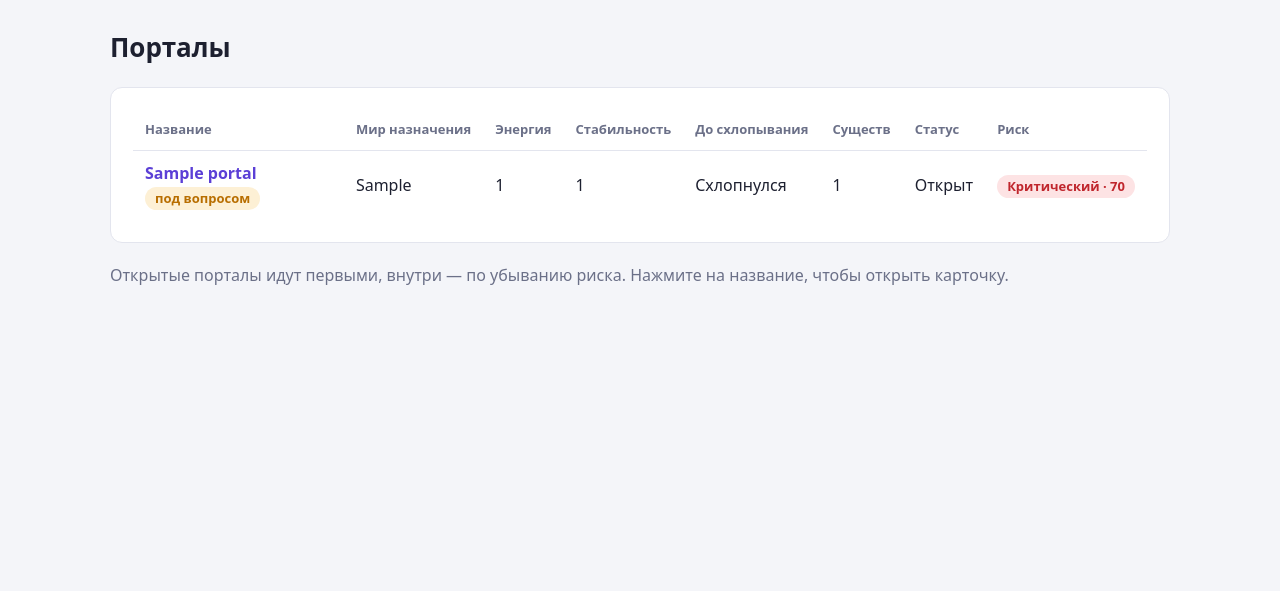
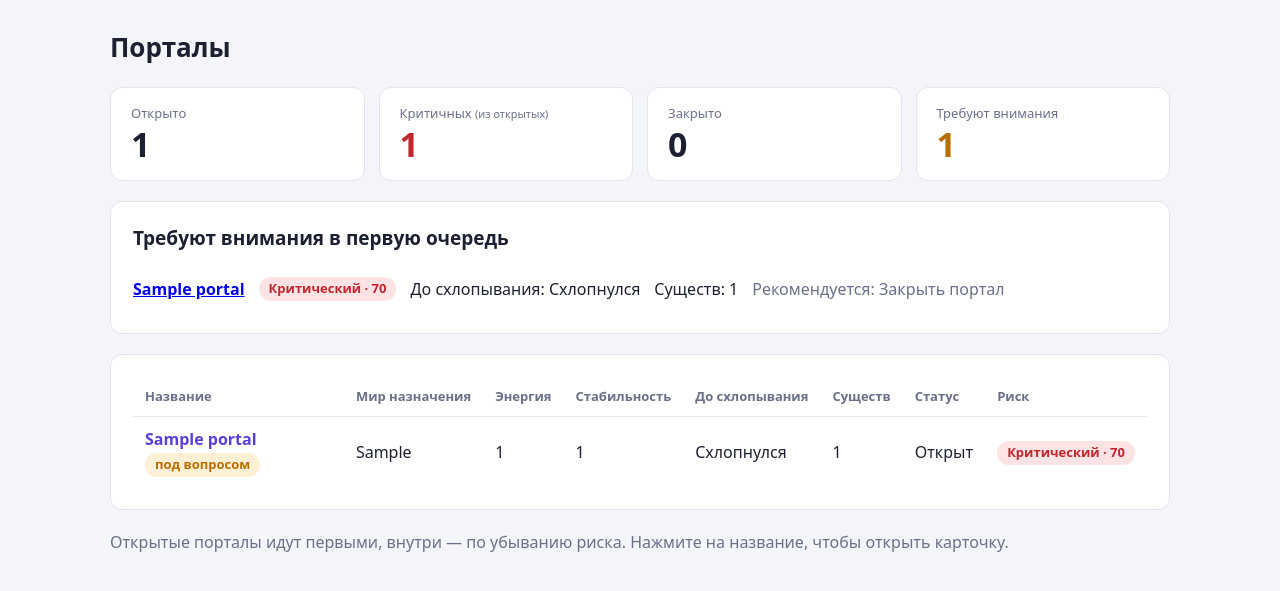
Before and after one commit to MrProdeon/unstable_portals, a Django app: page / in a window 1280 px wide. Shown: the part 61-652 px from the top of the page. Run offline with Django 5.2, Linux system fonts and the light colour scheme; tables that the repository leaves empty hold one stand-in row (values such as "Sample post").

Commit message:
added summary logs

```diff
--- /dev/null
+++ b/portals/summary.py
@@ -0,0 +1,31 @@
+from dataclasses import dataclass, field
+
+ATTENTION_LIMIT = 5
+
+
+@dataclass
+class Summary:
+    total: int = 0
+    open: int = 0
+    critical: int = 0
+    closed: int = 0
+    attention_total: int = 0
+    attention: list = field(default_factory=list)
+
+
+def build_summary(portals):
+    """Собирает сводку по списку порталов (работает и с пустым списком)."""
+    portals = list(portals)
+    open_portals = [p for p in portals if p.is_open]
+
+    needing = [p for p in open_portals if p.risk.level in ("critical", "medium")]
+    needing.sort(key=lambda p: (-p.risk.score, p.name))
+
+    return Summary(
+        total=len(portals),
+        open=len(open_portals),
+        critical=sum(1 for p in open_portals if p.risk.level == "critical"),
+        closed=len(portals) - len(open_portals),
+        attention_total=len(needing),
+        attention=needing[:ATTENTION_LIMIT],
+    )
--- /dev/null
+++ b/portals/templates/portals/_summary.html
@@ -0,0 +1,59 @@
+<style>
+  .kpis { display: grid; gap: 14px; margin-bottom: 20px;
+          grid-template-columns: repeat(auto-fit, minmax(170px, 1fr)); }
+  .kpi { margin: 0; padding: 16px 20px; }
+  .kpi .label { color: var(--muted); font-size: 13px; }
+  .kpi .num { font-size: 34px; font-weight: 700; line-height: 1.2; }
+  .kpi.crit .num { color: var(--critical); }
+  .kpi.warn .num { color: var(--medium); }
+  .kpi small { color: var(--muted); }
+  .attention li { display: flex; flex-wrap: wrap; gap: 8px 14px;
+                  align-items: center; padding: 10px 0;
+                  border-bottom: 1px solid var(--line); }
+  .attention li:last-child { border-bottom: 0; }
+  .attention { list-style: none; margin: 0; padding: 0; }
+  .attention .name { font-weight: 600; }
+</style>
+
+<section class="kpis">
+  <div class="card kpi">
+    <div class="label">Открыто</div>
+    <div class="num">{{ summary.open }}</div>
+  </div>
+  <div class="card kpi crit">
+    <div class="label">Критичных <small>(из открытых)</small></div>
+    <div class="num">{{ summary.critical }}</div>
+  </div>
+  <div class="card kpi">
+    <div class="label">Закрыто</div>
+    <div class="num">{{ summary.closed }}</div>
+  </div>
+  <div class="card kpi warn">
+    <div class="label">Требуют внимания</div>
+    <div class="num">{{ summary.attention_total }}</div>
+  </div>
+</section>
+
+<div class="card">
+  <h2>Требуют внимания в первую очередь</h2>
+  {% if summary.attention %}
+  <ol class="attention">
+    {% for p in summary.attention %}
+    <li>
+      <a class="name" href="{% url 'portals:detail' p.pk %}">{{ p.name }}</a>
+      <span class="badge {{ p.risk.level }}">{{ p.risk.level_label }} · {{ p.risk.score }}</span>
+      <span>До схлопывания: {{ p.time_left_display }}</span>
+      <span>Существ: {{ p.creatures_count }}</span>
+      <span class="muted">Рекомендуется: {{ p.recommendation.label }}</span>
+    </li>
+    {% endfor %}
+  </ol>
+  {% if summary.attention_total > summary.attention|length %}
+    <p class="muted">Показаны первые {{ summary.attention|length }} из {{ summary.attention_total }}.</p>
+  {% endif %}
+  {% elif summary.total == 0 %}
+    <p class="muted">Порталов пока нет, наблюдать не за чем.</p>
+  {% else %}
+    <p class="muted">Всё спокойно: открытых порталов со средним или критическим риском нет.</p>
+  {% endif %}
+</div>
--- a/portals/templates/portals/portal_list.html
+++ b/portals/templates/portals/portal_list.html
@@ -4,7 +4,7 @@
 
 {% block content %}
 <h1>Порталы</h1>
-
+{% include "portals/_summary.html" %}
 <div class="card">
   {% if portals %}
   <div class="table-scroll">
--- a/portals/views.py
+++ b/portals/views.py
@@ -7,6 +7,7 @@ from django.views.generic import DetailView, ListView
 
 from . import actions, services
 from .models import Portal
+from .summary import build_summary
 
 
 class PortalListView(ListView):
@@ -18,6 +19,11 @@ class PortalListView(ListView):
         portals = list(Portal.objects.all())
         portals.sort(key=lambda p: (not p.is_open, -p.risk.score, p.name))
         return portals
+
+    def get_context_data(self, **kwargs):
+        context = super().get_context_data(**kwargs)
+        context["summary"] = build_summary(context["portals"])
+        return context
 
 
 class PortalDetailView(DetailView):
```
